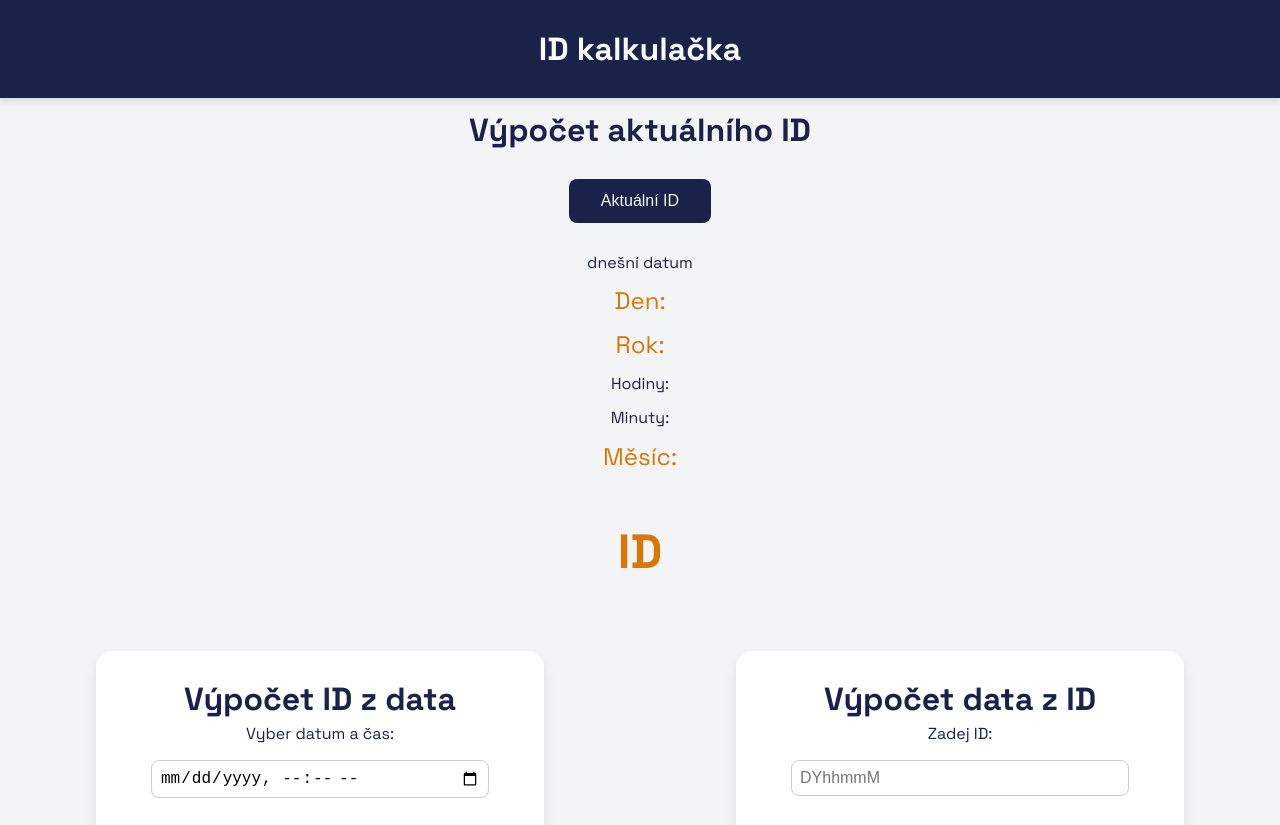
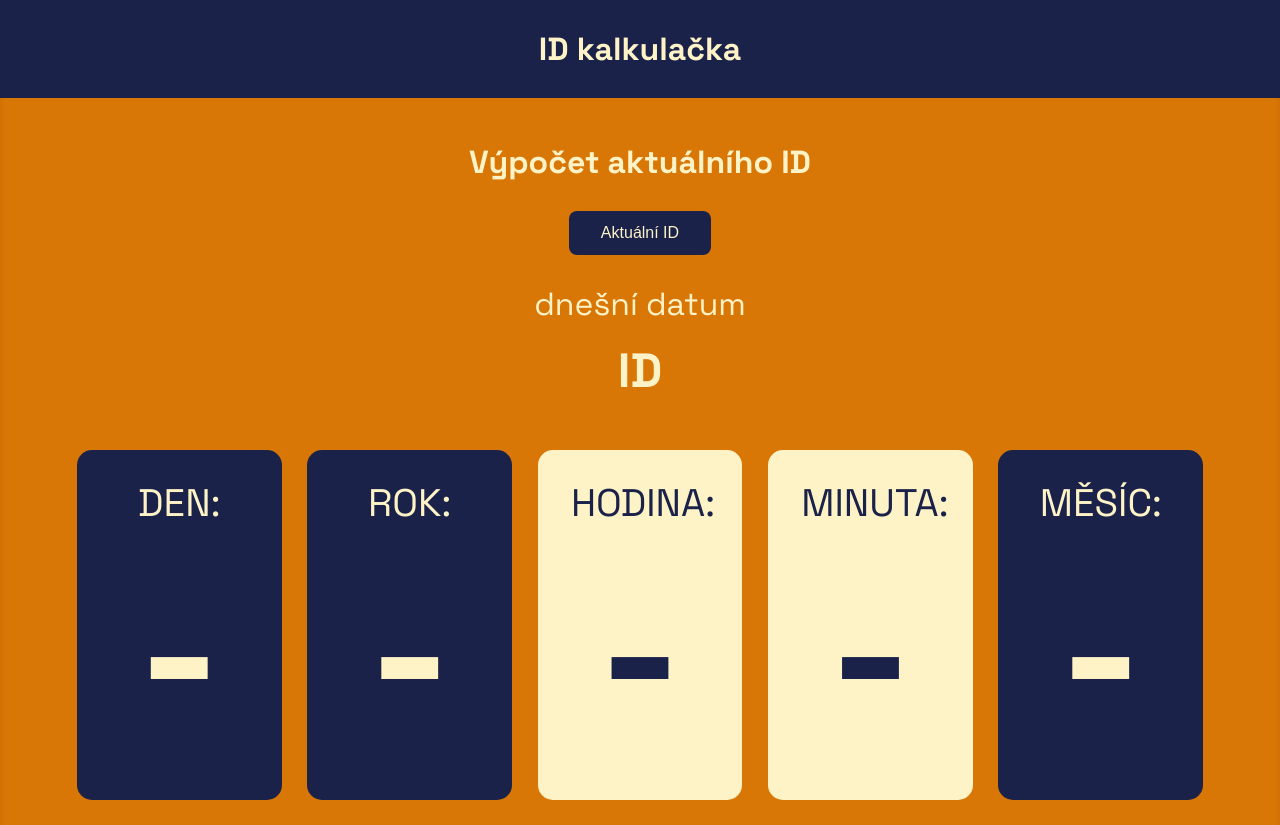
Before and after one commit to DzymatoR/ID_calculator, a plain HTML site: page index.html in a window 1280 px wide. Shown: the top 825 px of the page. Drawn offline with Linux system fonts and the light colour scheme.

Commit message:
Opravy chyb a stylizace s pomocí AI.

```diff
--- a/alternative files/styles.css
+++ b/alternative files/styles.css
@@ -1,8 +1,157 @@
-
-header {
-    background-color: aqua;
+body {
+    background-color: #f3f4f6; /* Jemná světlá barva */
+    color: #1a224a; /* Sytější barva textu */
+    text-align: center;
+    font-family: "Space Grotesk", sans-serif;
+    margin: 0;
+    padding: 0;
+    display: flex;
+    flex-direction: column;
+    min-height: 100vh;
 }
 
-h1 {
-    color: brown;
+header, footer {
+    background-color: #1a224a;
+    color: #f8f9fa;
+    padding: 1rem 0;
+    box-shadow: 0px 4px 6px rgba(0, 0, 0, 0.1);
 }
+
+h1, p {
+    margin: 1% 5%;
+}
+
+
+.stitky{
+    display: flex;
+    justify-content: center;
+
+}
+
+.p_stitek{
+    font-size: 3vw;
+}
+
+.h1_stitek{
+    font-size: 15vw;
+}
+
+.ID_stitek{
+    background-color: #fef3c7;
+    color: #1a224a;
+    border-radius: 15px;
+    margin: 1vw;
+    padding: 2vw;
+    min-width: 12%;
+}
+
+.ID_stitek#zadat{
+    background-color: #1a224a;
+    color: #fef3c7;
+}
+
+#aktualniID {
+    width: 100%; /* Zabírá celou šířku */
+    background-color: #d97706; /* Pastelová barva pro zvýraznění */
+    color: #f8f9fa;
+    padding: 2rem 0;
+    box-shadow: inset 0px -4px 6px rgba(0, 0, 0, 0.1);
+    text-align: center;
+}
+
+#den, #rok, #mes {
+    color: #fef3c7; /* Jemný kontrastní text */
+    font-size: 1.5rem;
+}
+
+input {
+    padding: 0.8rem;
+    width: 90%;
+    max-width: 400px;
+    margin: 1rem auto;
+    border: 1px solid #ccc;
+    border-radius: 8px;
+    font-size: 1rem;
+}
+
+button {
+    background-color: #1a224a;
+    color: #f8f9fa;
+    margin: 1rem auto;
+    padding: 0.8rem 2rem;
+    border: none;
+    border-radius: 8px;
+    font-size: 1rem;
+    cursor: pointer;
+    transition: background-color 0.3s, transform 0.2s;
+}
+
+button:hover {
+    background-color: #d97706;
+    transform: scale(1.05);
+}
+
+#selection {
+    display: flex;
+    flex-wrap: wrap;
+    justify-content: center;
+    gap: 2rem;
+    padding: 1rem;
+}
+
+.odstavec {
+    width: 100%;
+    max-width: 400px;
+    margin: 1rem auto;
+    padding: 1.5rem;
+    background-color: #fff;
+    border-radius: 16px;
+    box-shadow: 0px 6px 12px rgba(0, 0, 0, 0.1);
+    transition: transform 0.2s;
+}
+
+.odstavec:hover {
+    transform: translateY(-5px);
+}
+
+#vysledne_ID {
+    font-size: 3rem;
+    color: #fef3c7;
+    margin: 1rem 0;
+}
+
+footer {
+    margin-top: auto;
+    padding: 1rem 0;
+    font-size: 0.8rem;
+    background-color: #1a224a;
+    color: #f8f9fa;
+}
+
+footer h4 {
+    margin: 0.2rem 0;
+}
+
+/* Media Queries */
+@media (max-width: 768px) {
+    body {
+        font-size: 90%; /* Zmenšení textu na mobilu */
+    }
+
+    button {
+        width: 90%;
+    }
+
+    #selection {
+        flex-direction: column;
+        gap: 1rem;
+    }
+
+    #aktualniID {
+        padding: 1.5rem 0; /* Zmenší padding na menších displejích */
+    }
+
+    h1, p {
+        margin: 1rem 3%;
+    }
+}
--- a/index.html
+++ b/index.html
@@ -13,7 +13,7 @@
 
         body {
             background-color: #f3f4f6; /* Jemná světlá barva */
-            color: #1a224a; /* Sytější barva textu */
+            color:#fef3c7;
             text-align: center;
             font-family: "Space Grotesk", sans-serif;
             margin: 0;
@@ -24,8 +24,8 @@
         }
 
         header, footer {
-            background-color: #1a224a; /* Tmavá kontrastní barva */
-            color: #f8f9fa;
+            background-color: #1a224a;
+            color: #fef3c7;
             padding: 1rem 0;
             box-shadow: 0px 4px 6px rgba(0, 0, 0, 0.1);
         }
@@ -34,14 +34,56 @@
             margin: 1% 5%;
         }
 
+
+        .stitky{
+            display: flex;
+            justify-content: center;
+
+        }
+
+        .p_stitek{
+            font-size: 3vw;
+        }
+
+        .h1_stitek{
+            font-size: 15vw;
+        }
+
+        .ID_stitek{
+            background-color: #fef3c7;
+            color: #1a224a;
+            border-radius: 15px;
+            margin: 1vw;
+            padding: 2vw;
+            min-width: 12%;
+        }
+
+        .ID_stitek#zadat{
+            background-color: #1a224a;
+            color: #fef3c7;
+        }
+
+        #datum_now{
+            font-size: xx-large;
+        }
+
+        #aktualniID {
+            width: 100%; /* Zabírá celou šířku */
+            background-color: #d97706; /* Pastelová barva pro zvýraznění */
+            color: #fef3c7;
+            padding: 2rem 0;
+            box-shadow: inset 0px -4px 6px rgba(0, 0, 0, 0.1);
+            text-align: center;
+        }
+
         #den, #rok, #mes {
-            color: #d97706; /* Barva s pastelovým odstínem */
+            color: #fef3c7; /* Jemný kontrastní text */
             font-size: 1.5rem;
         }
 
         input {
-            padding: 0.5rem;
-            width: 80%;
+            padding: 0.8rem;
+            width: 90%;
             max-width: 400px;
             margin: 1rem auto;
             border: 1px solid #ccc;
@@ -51,7 +93,7 @@
 
         button {
             background-color: #1a224a;
-            color: #f8f9fa;
+            color: #fef3c7;
             margin: 1rem auto;
             padding: 0.8rem 2rem;
             border: none;
@@ -62,11 +104,12 @@
         }
 
         button:hover {
-            background-color: #d97706; /* Zvýraznění při hover */
-            transform: scale(1.05); /* Mírné zvětšení */
+            background-color: #d97706;
+            transform: scale(1.05);
         }
 
         #selection {
+            background-color: #fef3c7;
             display: flex;
             flex-wrap: wrap;
             justify-content: center;
@@ -79,7 +122,7 @@
             max-width: 400px;
             margin: 1rem auto;
             padding: 1.5rem;
-            background-color: #fff;
+            background-color:#d97706;
             border-radius: 16px;
             box-shadow: 0px 6px 12px rgba(0, 0, 0, 0.1);
             transition: transform 0.2s;
@@ -91,7 +134,7 @@
 
         #vysledne_ID {
             font-size: 3rem;
-            color: #d97706;
+            color: #fef3c7;
             margin: 1rem 0;
         }
 
@@ -100,7 +143,7 @@
             padding: 1rem 0;
             font-size: 0.8rem;
             background-color: #1a224a;
-            color: #f8f9fa;
+            color: #fef3c7;
         }
 
         footer h4 {
@@ -109,12 +152,25 @@
 
         /* Media Queries */
         @media (max-width: 768px) {
+            body {
+                font-size: 90%; /* Zmenšení textu na mobilu */
+            }
+
             button {
                 width: 90%;
             }
 
             #selection {
                 flex-direction: column;
+                gap: 1rem;
+            }
+
+            #aktualniID {
+                padding: 1.5rem 0; /* Zmenší padding na menších displejích */
+            }
+
+            h1, p {
+                margin: 1rem 3%;
             }
         }
 
@@ -134,16 +190,31 @@
         <h1 id="nadpis">Výpočet aktuálního ID</h1>
         <button id="btn_aktualni_ID">Aktuální ID</button>
         <p id="datum_now">dnešní datum</p>
-        <div id="rozlozene_hodnoty">
-            <p class="info" id="den">Den:</p>
-            <p class="info" id="rok">Rok:</p>
-            <p class="info" id="hod">Hodiny:</p>
-            <p class="info" id="min">Minuty:</p>
-            <p class="info" id="mes">Měsíc:</p>
-            <br>
-        </div>
+
         <h2 id="vysledne_ID">ID</h2>
         <br>
+        <div class="stitky">
+            <div class="ID_stitek" id="zadat">
+                <p class="p_stitek">DEN:</p>
+                <h1 class="h1_stitek" id="hodnota_stitek_den">-</h1>
+            </div>
+            <div class="ID_stitek" id="zadat">
+                <p class="p_stitek">ROK:</p>
+                <h1 class="h1_stitek" id="hodnota_stitek_rok">-</h1>
+            </div>
+            <div class="ID_stitek" id="auto">
+                <p class="p_stitek">HODINA:</p>
+                <h1 class="h1_stitek" id="hodnota_stitek_hodina">-</h1>
+            </div>
+            <div class="ID_stitek" id="auto">
+                <p class="p_stitek">MINUTA:</p>
+                <h1 class="h1_stitek" id="hodnota_stitek_minuta">-</h1>
+            </div>
+            <div class="ID_stitek" id="zadat">
+                <p class="p_stitek">MĚSÍC:</p>
+                <h1 class="h1_stitek" id="hodnota_stitek_mesic">-</h1>
+            </div>
+        </div>
 
     </div>
 
@@ -199,7 +270,7 @@
 
 <script>
 
-    const kod_den = [1,2,3,4,5,6,7,8,9,0,"A","B","C","D","F","G","H","J","K","L","M","N","R","S","T","U","V","W","X","Y","Z" ]
+    const kod_den = ["1","2","3","4","5","6","7","8","9","0","A","B","C","D","F","G","H","J","K","L","M","N","R","S","T","U","V","W","X","Y","Z" ]
     const kod_mes = ["A","B","C","D","F","G","H","J","K","L","M","N"]
 
     function aktualni_ID (){
@@ -226,12 +297,6 @@
                                                         + ":"
                                                         + now_min;
 
-        document.getElementById("den").innerHTML = "Den: " + now_den_conv;
-        document.getElementById("rok").innerHTML = "Rok: " + now_rok_conv;
-        document.getElementById("hod").innerHTML = "Hodina: " + now_hod;
-        document.getElementById("min").innerHTML = "Minuta: " + now_min;
-        document.getElementById("mes").innerHTML = "Měsíc: " + now_mes_conv;
-
         document.getElementById("vysledne_ID").innerHTML =  now_den_conv
                                                             + now_rok_conv
                                                             + "<span style='color: rgb(26, 34, 74);'>"
@@ -239,6 +304,12 @@
                                                             + now_min
                                                             + "</span>"
                                                             + now_mes_conv;
+
+        document.getElementById("hodnota_stitek_den").innerHTML = now_den_conv;
+        document.getElementById("hodnota_stitek_rok").innerHTML = now_rok_conv;
+        document.getElementById("hodnota_stitek_hodina").innerHTML = now_hod;
+        document.getElementById("hodnota_stitek_minuta").innerHTML = now_min;
+        document.getElementById("hodnota_stitek_mesic").innerHTML = now_mes_conv;
 
     }
 
```
